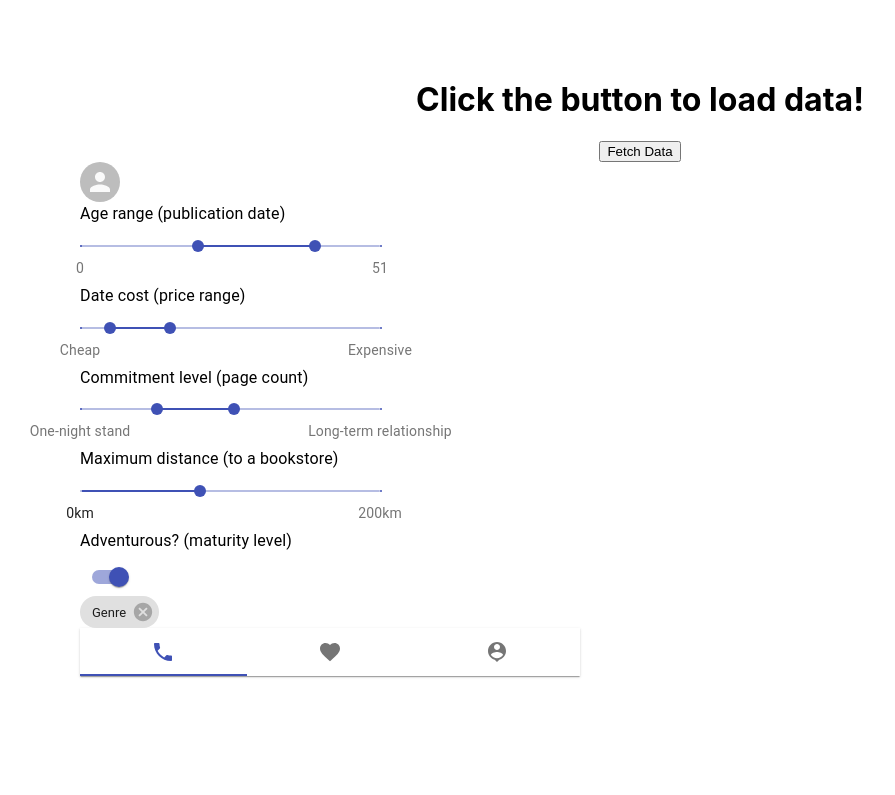
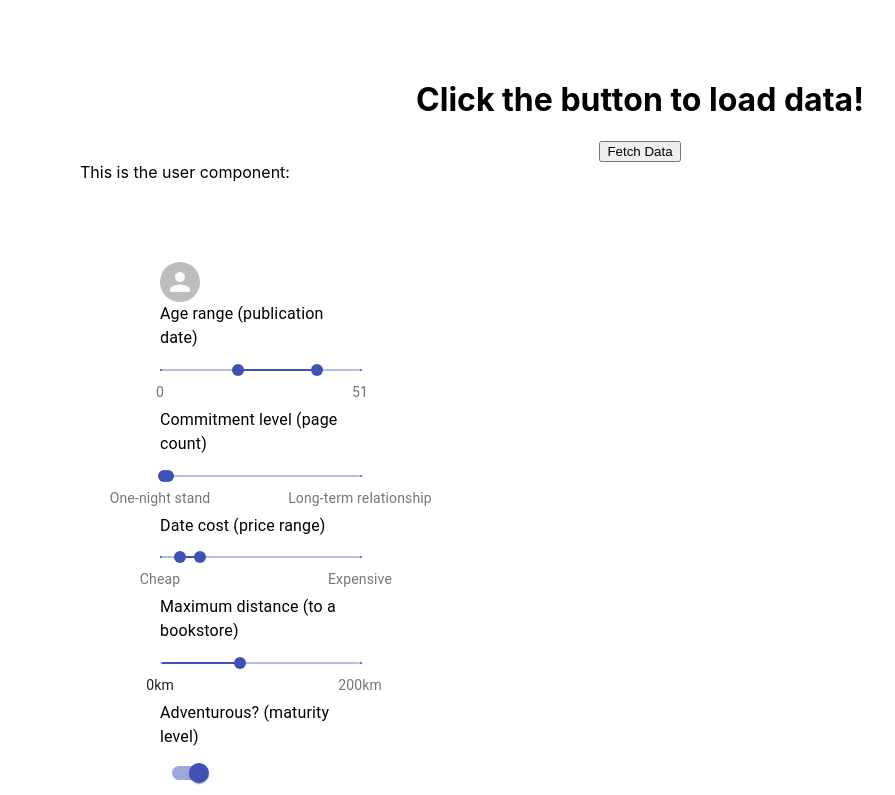
Before and after one commit to BCerki/book-tinder, a React (Create React App) app in the folder react-front-end/: page / in a window 1280 px wide. Shown: the top 795 px of the page, without its empty margins (0-895 px from the left). Built offline with nearby package versions, Linux system fonts and the light colour scheme.

Commit message:
render existing components (just for reference)

```diff
--- a/react-front-end/src/App.js
+++ b/react-front-end/src/App.js
@@ -2,7 +2,7 @@ import React, { Component } from "react";
 import axios from "axios";
 import "./App.css";
 import SimpleForm from "./Components/chatbot/SimpleForm";
-import AgeSlider from "./Components/User/AgeSlider";
+import User from "./Components/User";
 import PriceSlider from "./Components/User/PriceSlider";
 import PageCountSlider from "./Components/User/PageCountSlider";
 import LocationSlider from "./Components/User/LocationSlider";
@@ -10,15 +10,6 @@ import MaturityToggle from "./Components/User/MaturityToggle";
 import NavBar from "./Components/NavBar";
 import Avatar from "@material-ui/core/Avatar";
 import Chip from "@material-ui/core/Chip";
-
-//Chip functions
-const handleDelete = () => {
-  console.info("You clicked the delete icon.");
-};
-
-const handleClick = () => {
-  console.info("You clicked the Chip.");
-};
 
 class App extends Component {
   constructor(props) {
@@ -50,32 +41,11 @@ class App extends Component {
           <button onClick={this.fetchData}>Fetch Data</button>
         </div>
         <section>
-          <Avatar />
+          This is the user component:
+          <User />
         </section>
         <section>
-          <AgeSlider />
-        </section>
-        <section>
-          <PriceSlider />
-        </section>
-        <section>
-          <PageCountSlider />
-        </section>
-        <section>
-          <LocationSlider />
-        </section>
-        <section>
-          <MaturityToggle />
-        </section>
-        <section>
-          <Chip
-            // icon={<FaceIcon />}
-            label="Genre"
-            onClick={handleClick}
-            onDelete={handleDelete}
-          />
-        </section>
-        <section>
+          This is the nav component:
           <NavBar />
         </section>
       </main>
```
